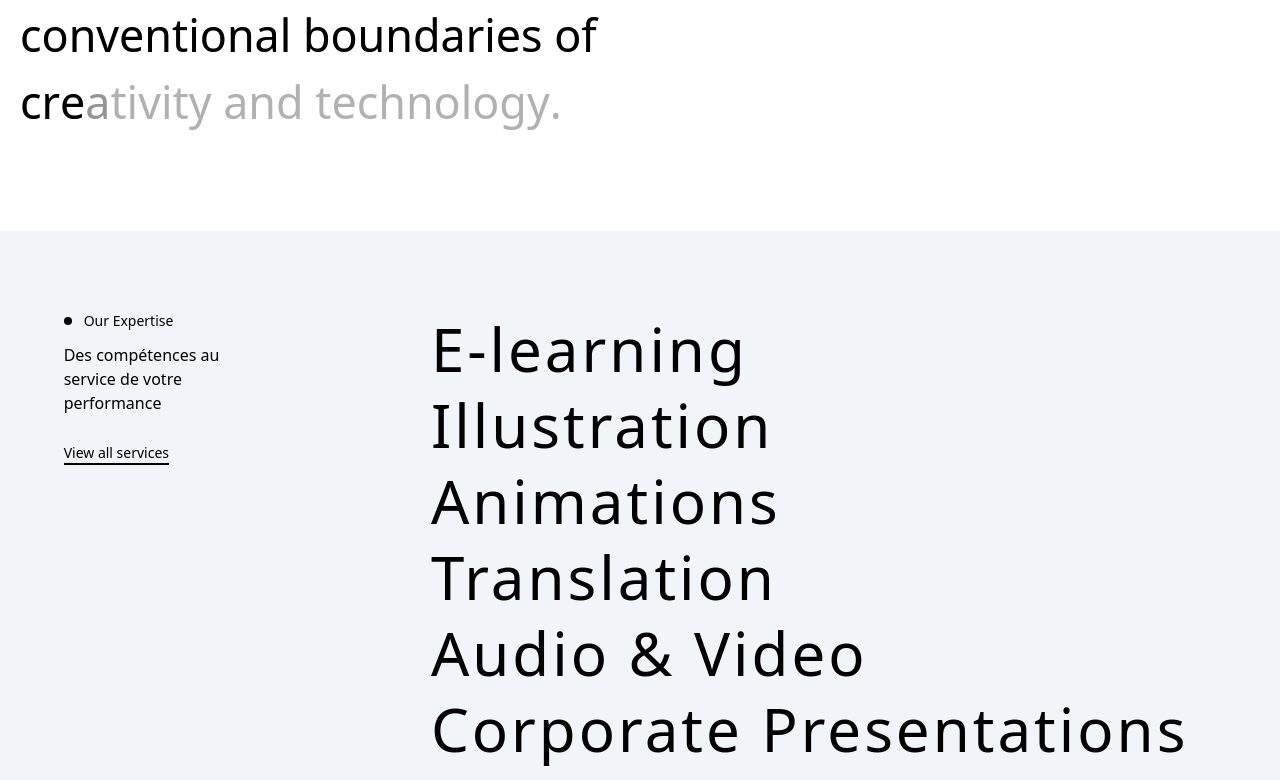
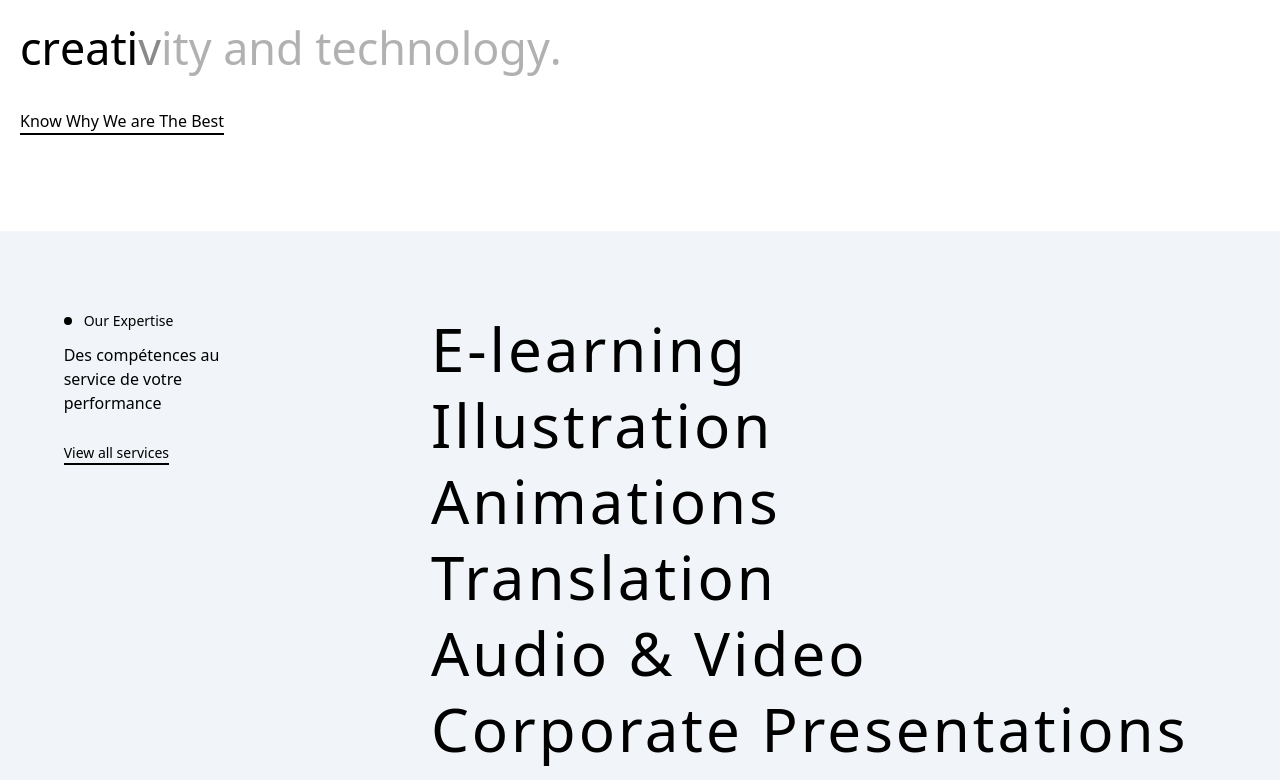
Before and after one commit to sah246ir/scroll-animated-landing-page, a React (Create React App) app: page / in a window 1280 px wide. Shown: the part 2645-3425 px from the top of the page. Built offline with nearby package versions, Linux system fonts and the light colour scheme.

Commit message:
feat: why choose us hyperlink:

```diff
--- a/src/components/homePage/section/VideoScrollSection.tsx
+++ b/src/components/homePage/section/VideoScrollSection.tsx
@@ -1,6 +1,8 @@
 import React, { useEffect, useRef, useState } from 'react';
 import { m, useMotionValueEvent, useScroll,  useTransform } from 'framer-motion';
 import SmartParagraph from '../../smartParagraph';
+import Button from '../../buttons/Button';
+import { Link } from 'react-router-dom';
 
 const vid = require("../../../media/vid.mp4");
 
@@ -67,7 +69,7 @@ const VideoScrollSection = () => {
           <div className="max-w-[54vw]">
 
               <SmartParagraph text={`In a world where the ordinary is often accepted as the norm, we dare to look beyond—to envision what lies outside the conventional boundaries of creativity and technology.`} />
-
+              <Link to={'/why-choose-us'}><Button className='mt-7'>Know Why We are The Best</Button></Link>
           </div>
         </div>
       </section>
```
